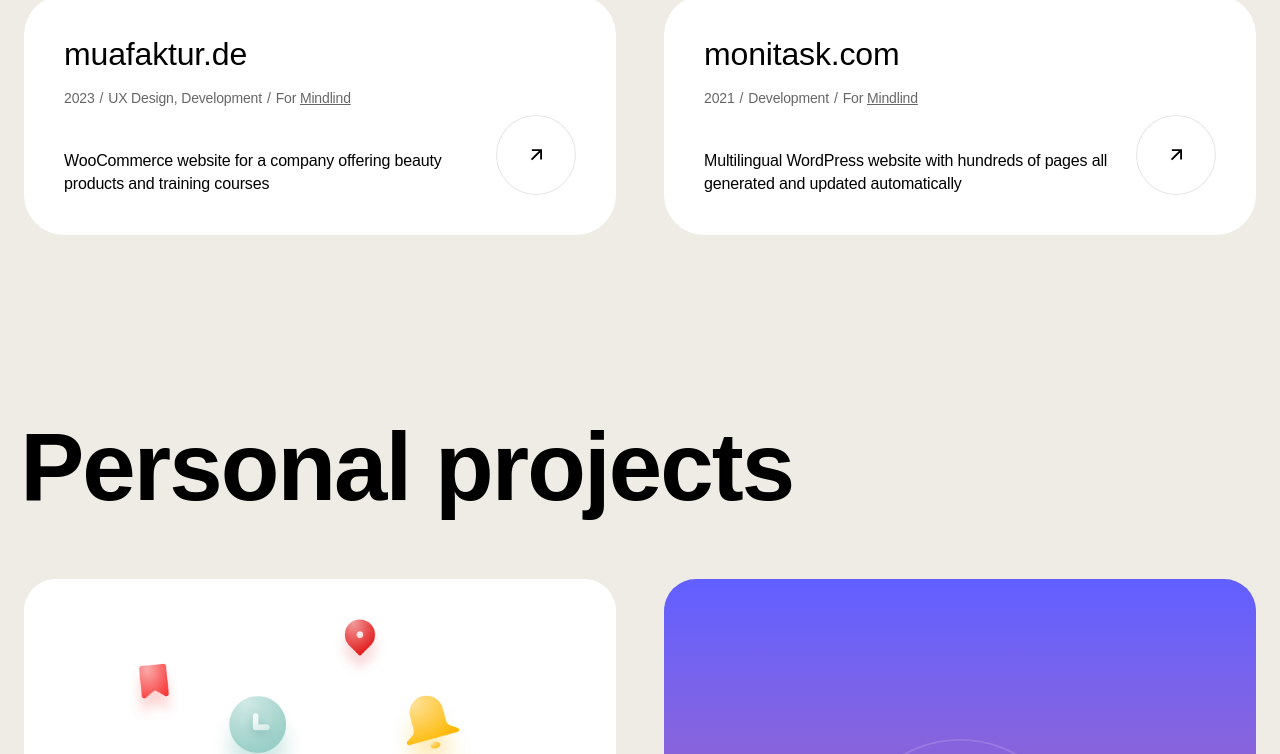
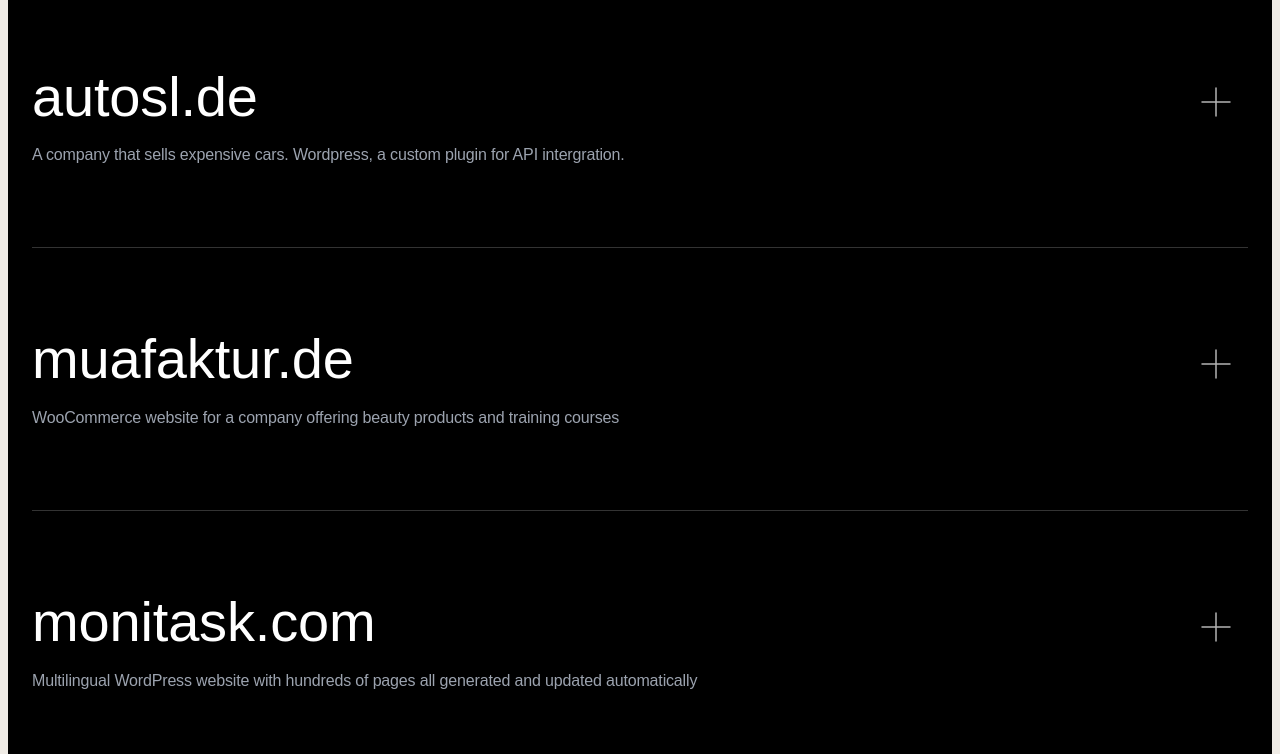
Before and after one commit to almazbisenbaev/almaz, a Next.js app: page / in a window 1280 px wide. Shown: the part 1426-2180 px from the top of the page. Built offline with nearby package versions, Linux system fonts and the light colour scheme; a web font is replaced by a local one.

Commit message:
Redesign portfolio section

```diff
--- a/src/app/globals.css
+++ b/src/app/globals.css
@@ -68,8 +68,15 @@ a {
 
 
 .section {
+  border-radius: 24px;
   padding-top: 40px;
   padding-bottom: 40px;
+}
+
+@media (min-width: 768px) {
+  .section {
+    border-radius: 40px;
+  }
 }
 
 .section-header {
--- a/src/app/page.jsx
+++ b/src/app/page.jsx
@@ -11,6 +11,7 @@ import IconFigma from '@/assets/images/icon-figma.svg';
 
 import LinkCard from '@/components/LinkCard';
 import ReviewsSection from '@/components/ReviewsSection';
+import PortfolioAccordion from '@/components/PortfolioAccordion';
 
 import { ChevronRight } from 'lucide-react';
 
@@ -48,14 +49,15 @@ export default function Home() {
           </div>
         </div>
 
-        <div className="section">
+        <div className="px-2">
+          <div className="section bg-black text-white">
             <div className="container mx-auto px-6">
 
               <div className="section-header">
                 <h2 className="section-header-title">Recent works</h2>
               </div>
 
-            <div className="grid grid-cols-1 gap-8 md:gap-12 md:grid-cols-2">
+              {/* <div className="grid grid-cols-1 gap-8 md:gap-12 md:grid-cols-2">
 
                 <div className="">
                   <LinkCard
@@ -103,8 +105,13 @@ export default function Home() {
                   />
                 </div>
 
+              </div> */}
+
+
+              <PortfolioAccordion />
+
+
             </div>
-
           </div>
         </div>
 
--- a/src/components/LinkCard.css
+++ b/src/components/LinkCard.css
@@ -1,6 +1,7 @@
 .linkcard {
     /* background: #F1F2F3; */
-    background: #fff;
+    /* background: #fff; */
+    border: 1px solid #ffffff22;
     border-radius: 40px;
 
     display: flex;
--- /dev/null
+++ b/src/components/PortfolioAccordion.css
@@ -0,0 +1,152 @@
+.portfolio-accordion {
+    display: flex;
+    flex-direction: column;
+    gap: 3.5rem; /* More air */
+    margin-top: 4rem;
+}
+
+@media (min-width: 768px) {
+    .portfolio-accordion {
+        gap: 5rem;
+        margin-top: 6rem;
+    }
+}
+
+.portfolio-item {
+    border-bottom: 1px solid rgba(255, 255, 255, 0.2);
+    padding-bottom: 3.5rem; /* More air */
+}
+
+@media (min-width: 768px) {
+    .portfolio-item {
+        padding-bottom: 5rem;
+    }
+}
+
+.portfolio-item:last-child {
+    border-bottom: none;
+}
+
+.portfolio-header {
+    display: flex;
+    justify-content: space-between;
+    align-items: flex-start;
+    cursor: pointer;
+}
+
+.portfolio-text {
+    display: flex;
+    flex-direction: column;
+    gap: 1rem;
+    padding-right: 2rem;
+    flex: 1;
+}
+
+.portfolio-title {
+    font-size: 1.75rem;
+    font-weight: 500;
+    line-height: 1.1;
+}
+
+@media (min-width: 768px) {
+    .portfolio-title {
+        font-size: 3.5rem;
+    }
+}
+
+.portfolio-description {
+    color: #9ca3af; /* text-gray-400 */
+    font-size: 1rem;
+    line-height: 1.5;
+}
+
+/* @media (min-width: 768px) {
+    .portfolio-description {
+        font-size: 1rem;
+    }
+} */
+
+.portfolio-toggle {
+
+    border-radius: 9999px;
+    transition: all 0.6s cubic-bezier(0.16, 1, 0.3, 1);
+
+    flex-shrink: 0;
+    background: transparent;
+    border: none; /* No border */
+    cursor: pointer;
+    color: white;
+    opacity: 0.7;
+}
+
+@media (min-width: 768px) {
+
+    .portfolio-toggle {
+        padding: 0.5rem;
+        margin-top: 0.25rem;
+    }
+
+}
+
+.portfolio-toggle:hover {
+    opacity: 1;
+}
+
+.portfolio-toggle.is-open {
+    opacity: 0.4;
+}
+
+.portfolio-icon {
+    transition: transform 0.6s cubic-bezier(0.16, 1, 0.3, 1);
+}
+
+.portfolio-icon.is-open {
+    transform: rotate(45deg);
+}
+
+.portfolio-content-wrapper {
+    display: grid;
+    grid-template-rows: 0fr;
+    transition: grid-template-rows 0.8s cubic-bezier(0.16, 1, 0.3, 1),
+                opacity 0.8s cubic-bezier(0.16, 1, 0.3, 1),
+                margin-top 0.8s cubic-bezier(0.16, 1, 0.3, 1);
+    opacity: 0;
+    overflow: hidden;
+}
+
+.portfolio-content-wrapper.is-open {
+    grid-template-rows: 1fr;
+    opacity: 1;
+    margin-top: 3rem; /* More air */
+}
+
+.portfolio-content {
+    overflow: hidden;
+}
+
+.portfolio-image {
+    width: 100%;
+    margin-bottom: 2rem;
+    border-radius: 1rem;
+    overflow: hidden;
+}
+
+.portfolio-image img {
+    width: 100%;
+    height: auto;
+    display: block;
+}
+
+.portfolio-link {
+    display: inline-flex;
+    align-items: center;
+    gap: 0.5rem;
+    color: white;
+    font-weight: 500;
+    text-decoration: none;
+    transition: color 0.2s;
+}
+
+.portfolio-link:hover {
+    color: #d1d5db; /* text-gray-300 */
+}
--- /dev/null
+++ b/src/components/PortfolioAccordion.jsx
@@ -0,0 +1,106 @@
+"use client";
+import React, { useState } from 'react';
+import { Plus, ExternalLink } from 'lucide-react';
+import Image from 'next/image';
+import './PortfolioAccordion.css';
+
+const works = [
+  {
+    title: "silverskincoffee.ie",
+    url: "//silverskincoffee.ie",
+    year: "2024",
+    description: "E-Commerce website that sells coffee beans. WordPress, Woocommerce.",
+    category: "Development",
+    image: "/images/project-glowy.jpg"
+  },
+  {
+    title: "autosl.de",
+    url: "//autosl.de",
+    year: "2024",
+    description: "A company that sells expensive cars. Wordpress, a custom plugin for API intergration.",
+    category: "UX Design, Development",
+    client: "Mindlind",
+    clientUrl: "//mindlind.de",
+    image: "/images/project-glowy.jpg"
+  },
+  {
+    title: "muafaktur.de",
+    url: "//muafaktur.de",
+    year: "2023",
+    description: "WooCommerce website for a company offering beauty products and training courses",
+    category: "UX Design, Development",
+    client: "Mindlind",
+    clientUrl: "//mindlind.de",
+    image: "/images/project-glowy.jpg"
+  },
+  {
+    title: "monitask.com",
+    url: "//monitask.com",
+    year: "2021",
+    description: "Multilingual WordPress website with hundreds of pages all generated and updated automatically",
+    category: "Development",
+    client: "Mindlind",
+    clientUrl: "//mindlind.de",
+    image: "/images/project-glowy.jpg"
+  }
+];
+
+const PortfolioAccordion = () => {
+  const [openIndex, setOpenIndex] = useState(null);
+
+  const toggleItem = (index) => {
+    setOpenIndex(openIndex === index ? null : index);
+  };
+
+  return (
+    <div className="portfolio-accordion">
+      {works.map((work, index) => (
+        <div key={index} className="portfolio-item">
+          <div
+            className="portfolio-header"
+            onClick={() => toggleItem(index)}
+          >
+            <div className="portfolio-text">
+                <h3 className="portfolio-title">{work.title}</h3>
+                <p className="portfolio-description">{work.description}</p>
+            </div>
+            <button
+                className={`portfolio-toggle ${openIndex === index ? 'is-open' : ''}`}
+            >
+              <Plus
+                size={48}
+                strokeWidth={0.75}
+                className={`portfolio-icon ${openIndex === index ? 'is-open' : ''}`}
+              />
+            </button>
+          </div>
+
+          <div
+            className={`portfolio-content-wrapper ${openIndex === index ? 'is-open' : ''}`}
+          >
+            <div className="portfolio-content">
+                {/* <div className="portfolio-image">
+                     <Image
+                        src={work.image}
+                        alt={work.title}
+                        width={1200}
+                        height={800}
+                     />
+                </div> */}
+                <a
+                    href={work.url}
+                    target="_blank"
+                    rel="noopener noreferrer"
+                    className="portfolio-link"
+                >
+                    Visit Website <ExternalLink size={16} />
+                </a>
+            </div>
+          </div>
+        </div>
+      ))}
+    </div>
+  );
+};
+
+export default PortfolioAccordion;
```
Lines whose indentation alone changed are shown as unchanged.
